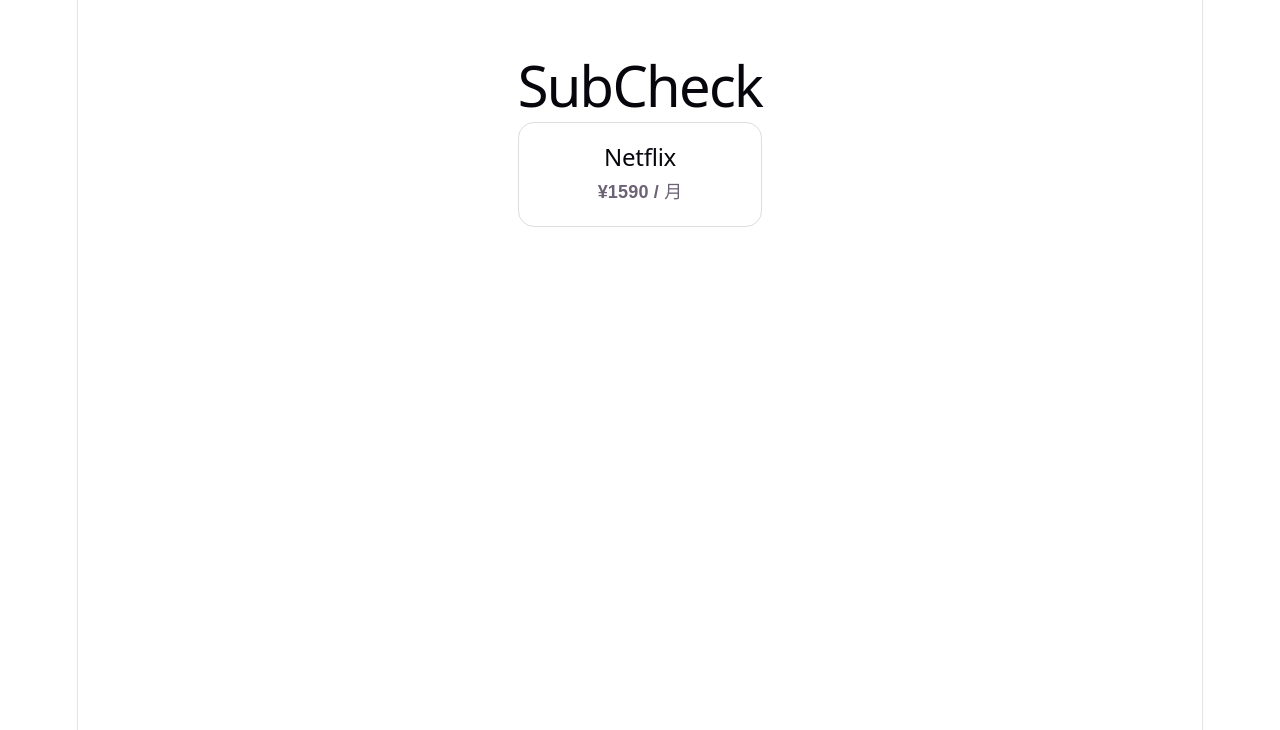
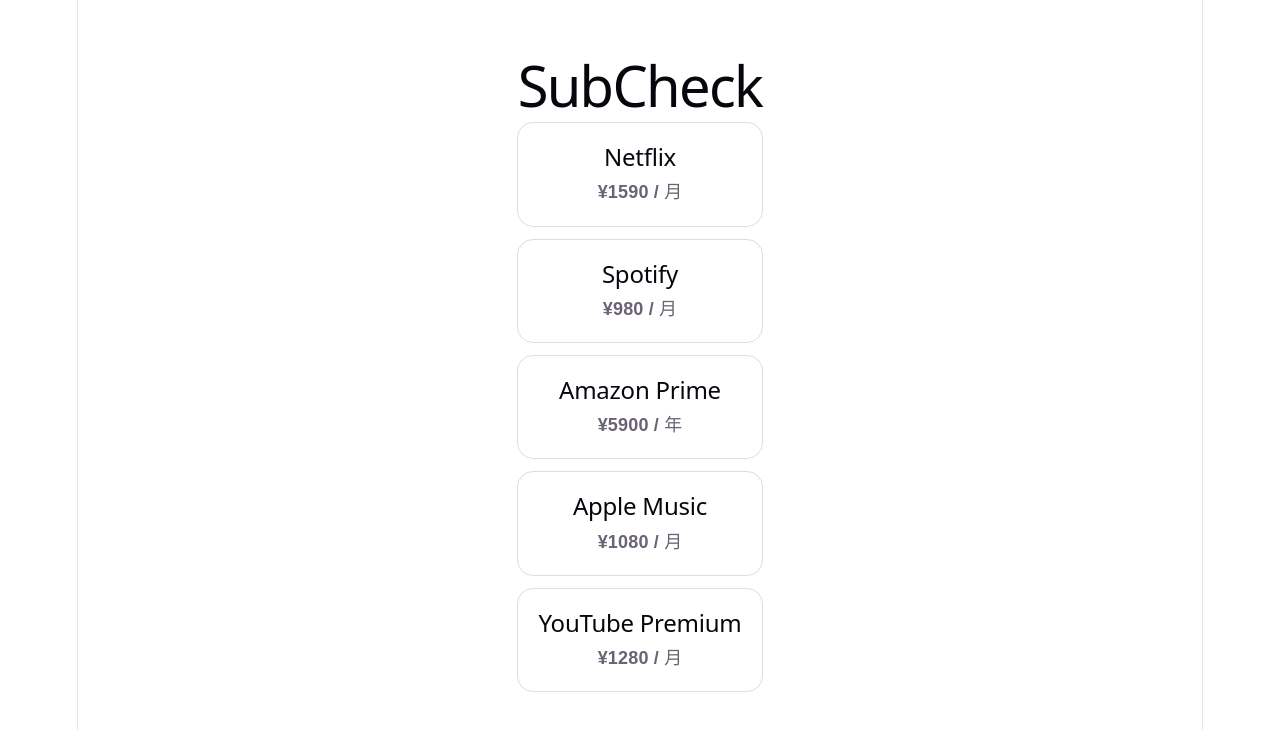
Before and after one commit to okamepanick/subscription-frontend, a React (Vite) app: page / in a window 1280 px wide. Shown: the top 730 px of the page. Built offline with nearby package versions, Linux system fonts and the light colour scheme.

Commit message:
サブスク一覧を表示する

```diff
--- a/src/App.css
+++ b/src/App.css
@@ -14,6 +14,7 @@ h1 {
   border: 1px solid #ddd;
   border-radius: 16px;
   background: #fff;
+  margin-bottom: 12px;
 }
 
 .card h2 {
--- a/src/App.tsx
+++ b/src/App.tsx
@@ -1,21 +1,18 @@
 
 import "./App.css";
 import { SubscriptionCard } from "./components/SubscriptionCard";
-import type { Subscription } from "./types";
-
-const dummySubscription: Subscription = {
-  id: 1,
-  serviceName: "Netflix",
-  price: 1590,
-  billingCycle: "monthly",
-};
-
+import { dummySubscriptions } from "./data/dummySubscriptions";
 
 function App() {
   return (
     <div className='page'>
       <h1>SubCheck</h1>
-      <SubscriptionCard subscription={dummySubscription} />
+      {dummySubscriptions.map((subscription) => (
+        <SubscriptionCard
+          key={subscription.id}
+          subscription={subscription}
+         />
+      ))}
     </div>
   )
 }
--- a/src/components/SubscriptionCard.tsx
+++ b/src/components/SubscriptionCard.tsx
@@ -8,7 +8,9 @@ export const SubscriptionCard = ({subscription}: Props) => {
   return (
     <article className="card">
       <h2>{subscription.serviceName}</h2>
-      <p>¥{subscription.price.toString()} / 月</p>
+      <p>
+        ¥{subscription.price.toString()} / {subscription.billingCycle === "monthly" ? "月" : "年"}
+      </p>
     </article>
   );
 };
--- /dev/null
+++ b/src/data/dummySubscriptions.ts
@@ -0,0 +1,34 @@
+import type { Subscription } from "../types";
+
+export const dummySubscriptions: Subscription[] = [
+  {
+    id: 1,
+    serviceName: "Netflix",
+    price: 1590,
+    billingCycle: "monthly",
+  },
+  {
+    id: 2,
+    serviceName: "Spotify",
+    price: 980,
+    billingCycle: "monthly",
+  },
+  {
+    id: 3,
+    serviceName: "Amazon Prime",
+    price: 5900,
+    billingCycle: "yearly",
+  },
+  {
+    id: 4,
+    serviceName: "Apple Music",
+    price: 1080,
+    billingCycle: "monthly",
+  },
+  {
+    id: 5,
+    serviceName: "YouTube Premium",
+    price: 1280,
+    billingCycle: "monthly",
+  },
+];
```
